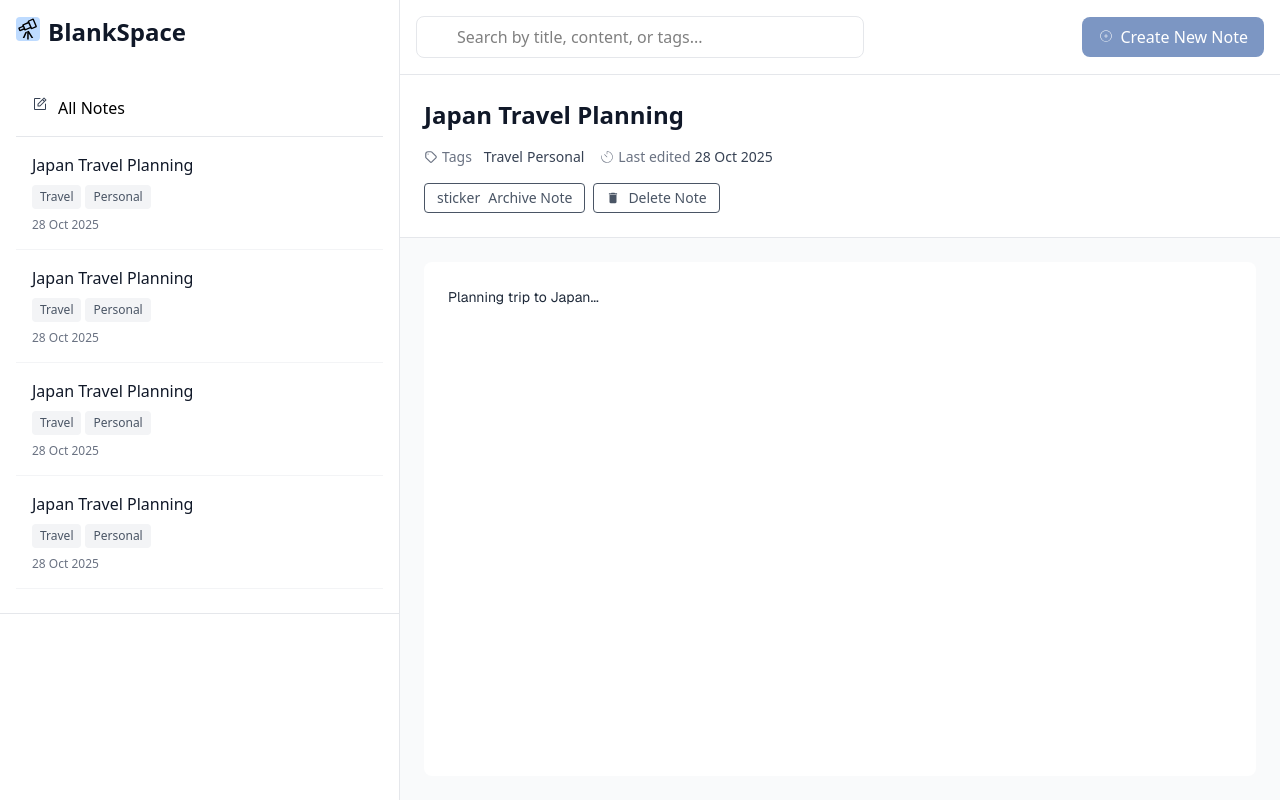
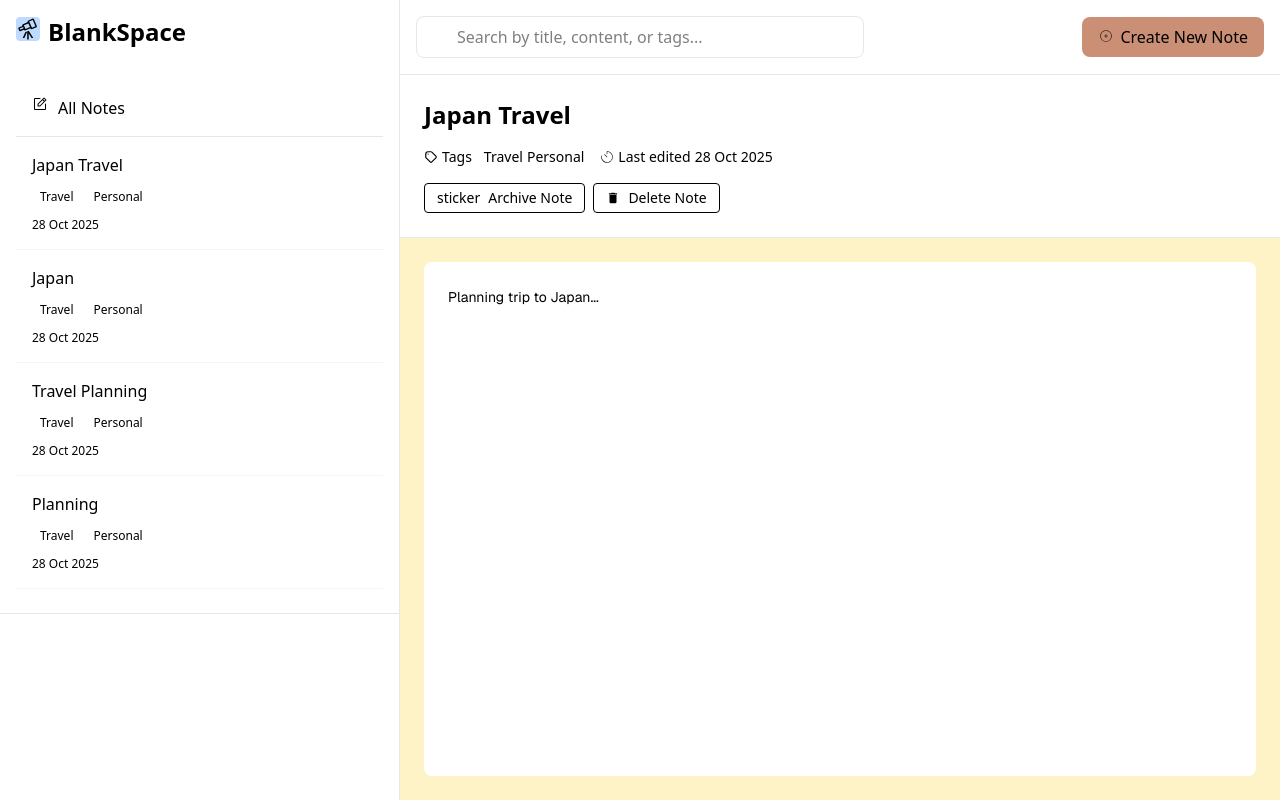
Before and after one commit to ValgusNguyen/blankspace, a Next.js app in the folder frontend/: page / in a window 1280 px wide. Built offline with nearby package versions, Linux system fonts and the light colour scheme.

Commit message:
WIP: dark mode

```diff
--- a/frontend/src/app/globals.css
+++ b/frontend/src/app/globals.css
@@ -7,8 +7,6 @@
   --font-sans: var(--font-geist-sans);
   --font-mono: var(--font-geist-mono);
 }
-@custom-variant dark (&:where([data-theme=dark], [data-theme=dark] *));
-
 @theme {
   --color-bgContrast: #f9f9f9;
 }
--- a/frontend/src/app/page.tsx
+++ b/frontend/src/app/page.tsx
@@ -9,31 +9,31 @@ import { unknown } from "zod";
 
 const NotesApp = () => {
   const [selectedNote, setSelectedNote] = useState(
-    "React Performance Optimization",
+    "Performance",
   );
   const [isEditing, setIsEditing] = useState(false);
 
   const notes = [
     {
-      title: "Japan Travel Planning",
+      title: "Japan Travel",
       tags: ["Travel", "Personal"],
       date: "28 Oct 2025",
       content: "Planning trip to Japan...",
     },
     {
-      title: "Japan Travel Planning",
+      title: "Japan",
       tags: ["Travel", "Personal"],
       date: "28 Oct 2025",
       content: "Planning trip to Japan...",
     },
     {
-      title: "Japan Travel Planning",
+      title: "Travel Planning",
       tags: ["Travel", "Personal"],
       date: "28 Oct 2025",
       content: "Planning trip to Japan...",
     },
     {
-      title: "Japan Travel Planning",
+      title: "Planning",
       tags: ["Travel", "Personal"],
       date: "28 Oct 2025",
       content: "Planning trip to Japan...",
@@ -45,20 +45,20 @@ const NotesApp = () => {
   );
 
   return (
-    <div className="flex h-screen bg-gray-50">
-      <div className="w-100 bg-white border-r border-gray-200 flex flex-col">
-        <div className="p-4 border-b border-gray-200">
+    <div className="flex h-screen bg-white dark:bg-black text-black dark:text-white">
+      <div className="w-100 bg-white border-r border-gray-200 dark:bg-black text-black dark:text-white flex flex-col">
+        <div className="p-4 border-b border-gray-200 ">
           <div className="flex items-center gap-2 mb-4">
             <VscTelescope className="pt-0 mb-1.5 text-2xl rounded bg-blue-200" />
-            <span className="font-semibold text-2xl text-gray-900 pt-0.3">
+            <span className="font-semibold text-2xl text-black dark:text-white pt-0.3">
               BlankSpace
             </span>
           </div>
-          <div className="items-center text-gray-700 mb-2 cursor-pointer">
+          <div className="items-center text-black dark:text-white mb-2 cursor-pointer">
             <div className="p-4 border-b border-gray-200">
               <div className="flex pt-2 mb-0 pb-0 mt-2 ">
                 <PiNotePencil className="text-l" />
-                <h1 className="text-center font-medium text-black text-l pl-2.5">
+                <h1 className="text-center font-medium text-black dark:text-white text-l pl-2.5">
                   All Notes
                 </h1>
               </div>
@@ -74,20 +74,20 @@ const NotesApp = () => {
                   }`}
                   onClick={() => setSelectedNote(note.title)}
                 >
-                  <h3 className="font-medium text-gray-900 mb-2">
+                  <h3 className="font-medium text-black dark:text-white mb-2">
                     {note.title}
                   </h3>
                   <div className="flex flex-wrap gap-1 mb-2">
                     {note.tags.map((tag) => (
                       <span
                         key={tag}
-                        className="px-2 py-1 text-xs bg-gray-100 text-gray-600 rounded"
+                        className="px-2 py-1 text-xs bg-white dark:bg-[#96c0ed] text-black dark:text-white rounded"
                       >
                         {tag}
                       </span>
                     ))}
                   </div>
-                  <p className="text-xs text-gray-500">{note.date}</p>
+                  <p className="text-xs text-black dark:text-white">{note.date}</p>
                 </div>
               ))}
             </div>
@@ -96,7 +96,7 @@ const NotesApp = () => {
       </div>
       <div className="flex-1 flex">
         <div className="flex-1 flex flex-col">
-          <div className="p-4 border-b border-gray-200 bg-white flex items-center justify-between">
+          <div className="p-4 border-b border-gray-200 text-black dark:text-white flex items-center justify-between">
             <div className="relative flex-1 max-w-md">
               <input
                 type="text"
@@ -105,7 +105,7 @@ const NotesApp = () => {
               />
             </div>
             <div className="flex items-center space-x-3 ml-4">
-              <button className="flex items-center bg-[#7c96c3] text-white py-2 px-4 rounded-lg hover:bg-[#592d2d] transition">
+              <button className="flex items-center bg-[#ca8f75] text-black py-2 px-4 rounded-lg hover:bg-[#9e664e] transition">
                 <CiCirclePlus className="pb-0.5" />
                 <h2 className="pl-1.5">Create New Note</h2>
               </button>
@@ -113,17 +113,17 @@ const NotesApp = () => {
           </div>
 
           <div className="flex-1 flex flex-col">
-            <div className="p-6 bg-white border-b border-gray-200">
-              <h1 className="text-2xl font-bold text-gray-900 mb-4">
+            <div className="p-6 bg-white dark:bg-black text-black dark:text-white border-b border-gray-200">
+              <h1 className="text-2xl font-bold text-black dark:text-white mb-4">
                 {currentNote.title}
               </h1>
-              <div className="flex items-center gap-4 text-sm text-gray-500">
+              <div className="flex items-center gap-4 text-sm text-black dark:text-white">
                 <div className="flex items-center gap-1">
                   <HiOutlineTag />
                   <span>Tags</span>
                   <div className="flex gap-1 ml-2">
                     {currentNote.tags.map((tag) => (
-                      <span key={tag} className="text-gray-700">
+                      <span key={tag} className="text-black dark:text-white">
                         {tag}
                       </span>
                     ))}
@@ -132,30 +132,30 @@ const NotesApp = () => {
                 <div className="flex items-center gap-1">
                   <CiTimer />
                   <span>Last edited</span>
-                  <span className="text-gray-700">{currentNote.date}</span>
+                  <span className="text-black dark:text-white">{currentNote.date}</span>
                 </div>
               </div>
 
               <div className="flex gap-2 mt-4">
-                <button className="flex items-center gap-2 px-3 py-1 text-sm text-gray-600 hover:bg-gray-100 rounded border">
+                <button className="flex items-center gap-2 px-3 py-1 text-sm text-black dark:text-white hover:bg-gray-100 rounded border">
                   <span>sticker</span>
                   Archive Note
                 </button>
-                <button className="flex items-center gap-2 px-3 py-1 text-sm text-gray-600 hover:bg-gray-100 rounded border">
+                <button className="flex items-center gap-2 px-3 py-1 text-sm text-black dark:text-white hover:bg-gray-100 rounded border">
                   <MdDelete />
                   Delete Note
                 </button>
               </div>
             </div>
 
-            <div className="flex-1 p-6 bg-gray-50">
-              <div className="bg-white rounded-lg p-6 h-full">
+            <div className="flex-1 p-6 bg-amber-100">
+              <div className="bg-white dark:bg-black text-black dark:text-white rounded-lg p-6 h-full">
                 <textarea
                   value={currentNote.content}
                   onChange={(e) =>
                     setCurrentNote({ ...currentNote, content: e.target.value })
                   }
-                  className="w-full h-full outline-none resize-none text-gray-800 font-sans text-sm leading-relaxed"
+                  className="w-full h-full outline-none resize-none text-black dark:text-white font-sans text-sm leading-relaxed"
                 />
               </div>
             </div>
```
